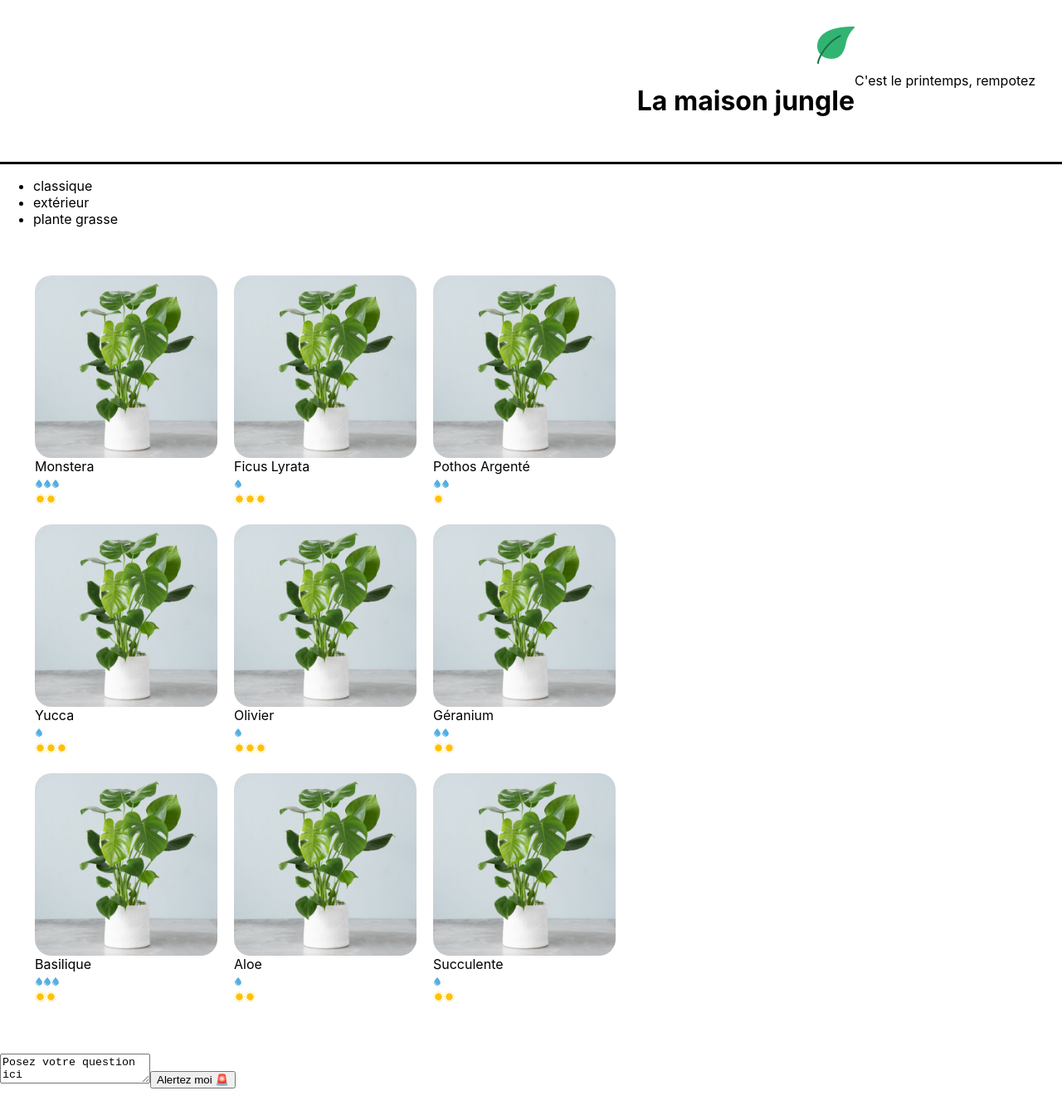
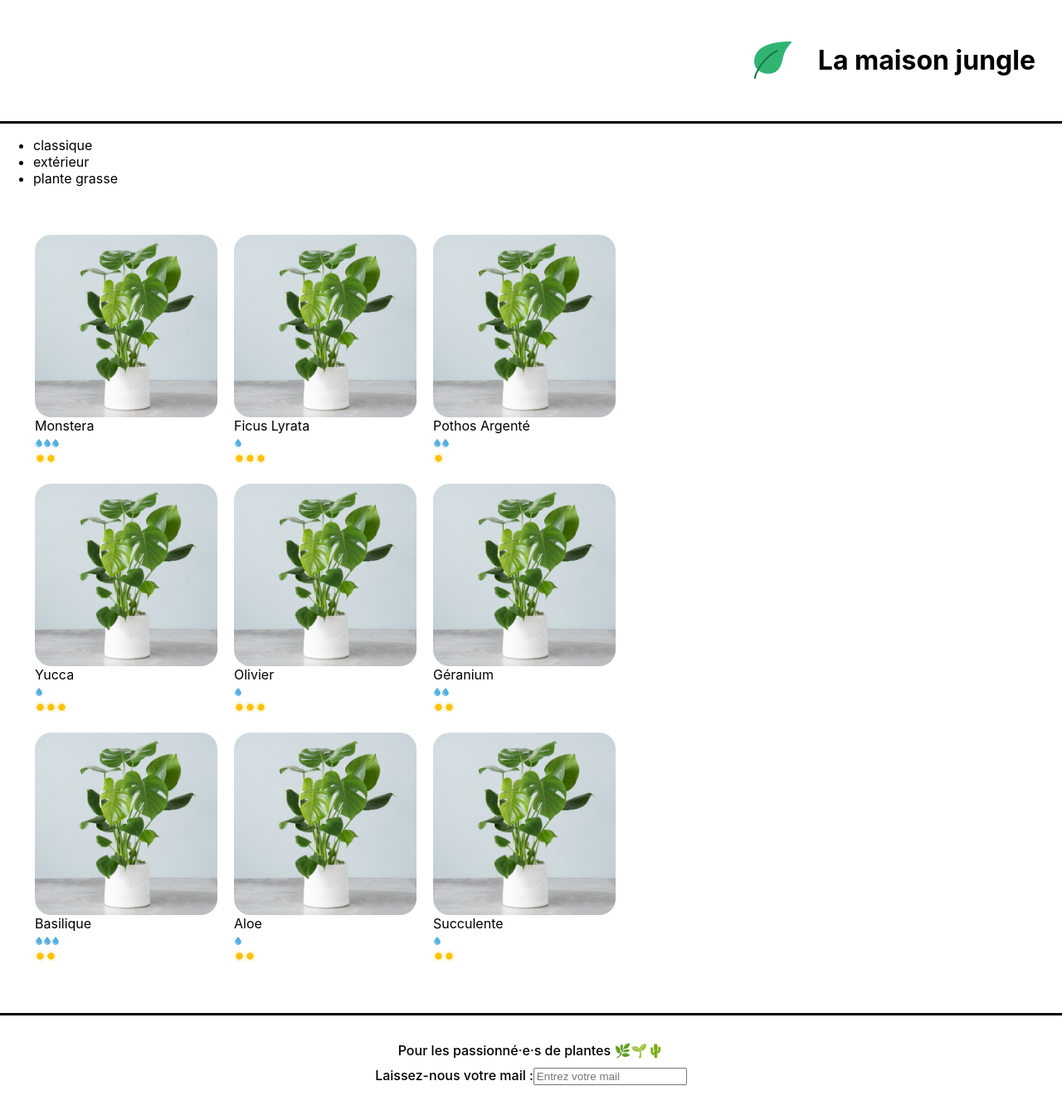
Before and after one commit to FranceHuon/la-maison-jungle, a React (Create React App) app in the folder la-maison-jungle/: page / in a window 1280 px wide. Shown: the whole page at 83% size. Before the commit the page ends 1312 px from the top, so only its background shows below. Built offline with nearby package versions, Linux system fonts and the light colour scheme.

Commit message:
Modification Footer.js, App.js et Banner.js

```diff
--- a/la-maison-jungle/src/components/App.js
+++ b/la-maison-jungle/src/components/App.js
@@ -1,17 +1,22 @@
 import Banner from './Banner'
+import logo from '../assets/logo.png'
 // import Cart from './Cart'
-import ShoppingList from './ShoppingList';
-import QuestionForm from './QuestionForm';
+import Footer from './Footer'
+import ShoppingList from './ShoppingList'
 
 function App() {
-  return (
-    <div>
-      <Banner />
-      {/* <Cart /> */}
-      <ShoppingList />
-      <QuestionForm />
-    </div>
-  );
+	return (
+		<div>
+			<Banner>
+				<img src={logo} alt='La maison jungle' className='lmj-logo' />
+				<h1 className='lmj-title'>La maison jungle</h1>
+			</Banner>
+
+			{/* <Cart /> */}
+			<ShoppingList />
+			<Footer />
+		</div>
+	)
 }
 
-export default App;
+export default App
--- a/la-maison-jungle/src/components/Banner.js
+++ b/la-maison-jungle/src/components/Banner.js
@@ -1,25 +1,7 @@
 import '../styles/Banner.css'
-import logo from '../assets/logo.png'
 
-function Banner() {
-    const title = 'La maison jungle'
-    const currentMonth = new Date().getMonth()
-    const isSpring = currentMonth >= 2 && currentMonth <=5
-    const recommendation =  isSpring ? (
-        <div>C'est le printemps, rempotez </div>
-    ) : (
-         <div>Ce n'est pas le moment de rempoter</div>
-    )
-
-    return (
-        <div className='lmj-banner'>
-            <div className='lmj-banner-row'>
-                <img src={logo} alt='La maison jungle' className='lmj-logo' />
-                <h1 className='lmj-title'>{title}</h1>
-            </div>
-            {recommendation}
-        </div>
-    )
+function Banner({ children }) {
+	return <div className='lmj-banner'>{children}</div>
 }
 
 export default Banner
--- a/la-maison-jungle/src/components/Footer.js
+++ b/la-maison-jungle/src/components/Footer.js
@@ -4,12 +4,29 @@ import '../styles/Footer.css'
 function Footer() {
     const [inputValue, setInputValue] = useState('')
 
+    function handleInput(e) {
+        setInputValue(e.target.value)
+    }
+
+    function handleBlur() {
+        if (!inputValue.includes('@')) {
+            alert("Attention, il n'y a pas d'@, ceci n'est pas une adresse valide")
+        }
+    }
+
     return (
         <footer className='lmj-footer'>
             <div className='lmj-footer-elem'>
                 Pour les passionné·e·s de plantes 🌿🌱🌵
             </div>
-            <div className='lmj-footer-elem'>Laissez-nous votre mail :</div>
+            <div className='lmj-footer-elem'>Laissez-nous votre mail :
+                <input
+                placeholder='Entrez votre mail'
+                onChange={handleInput}
+                value={inputValue}
+                onBlur={handleBlur}
+                />
+            </div>
         </footer>
     )
 }
--- /dev/null
+++ b/la-maison-jungle/src/styles/Footer.css
@@ -0,0 +1,14 @@
+.lmj-footer {
+	color: black;
+	padding: 32px;
+	border-top: solid 3px black;
+	display: flex;
+	justify-content: flex-start;
+	flex-direction: column;
+	align-items: center;
+	font-weight: 500;
+}
+
+.lmj-footer-elem {
+	margin-bottom: 10px;
+}
```
